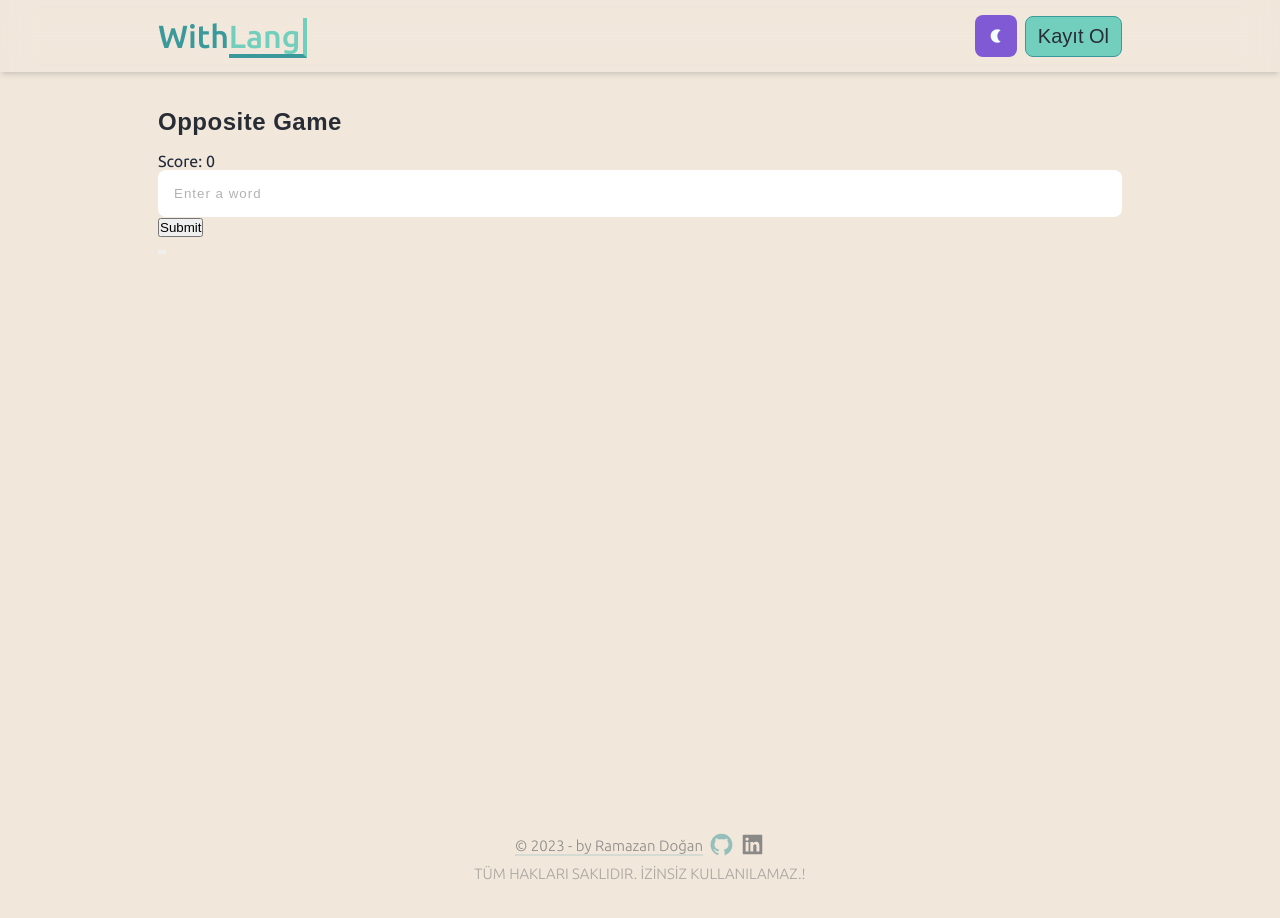
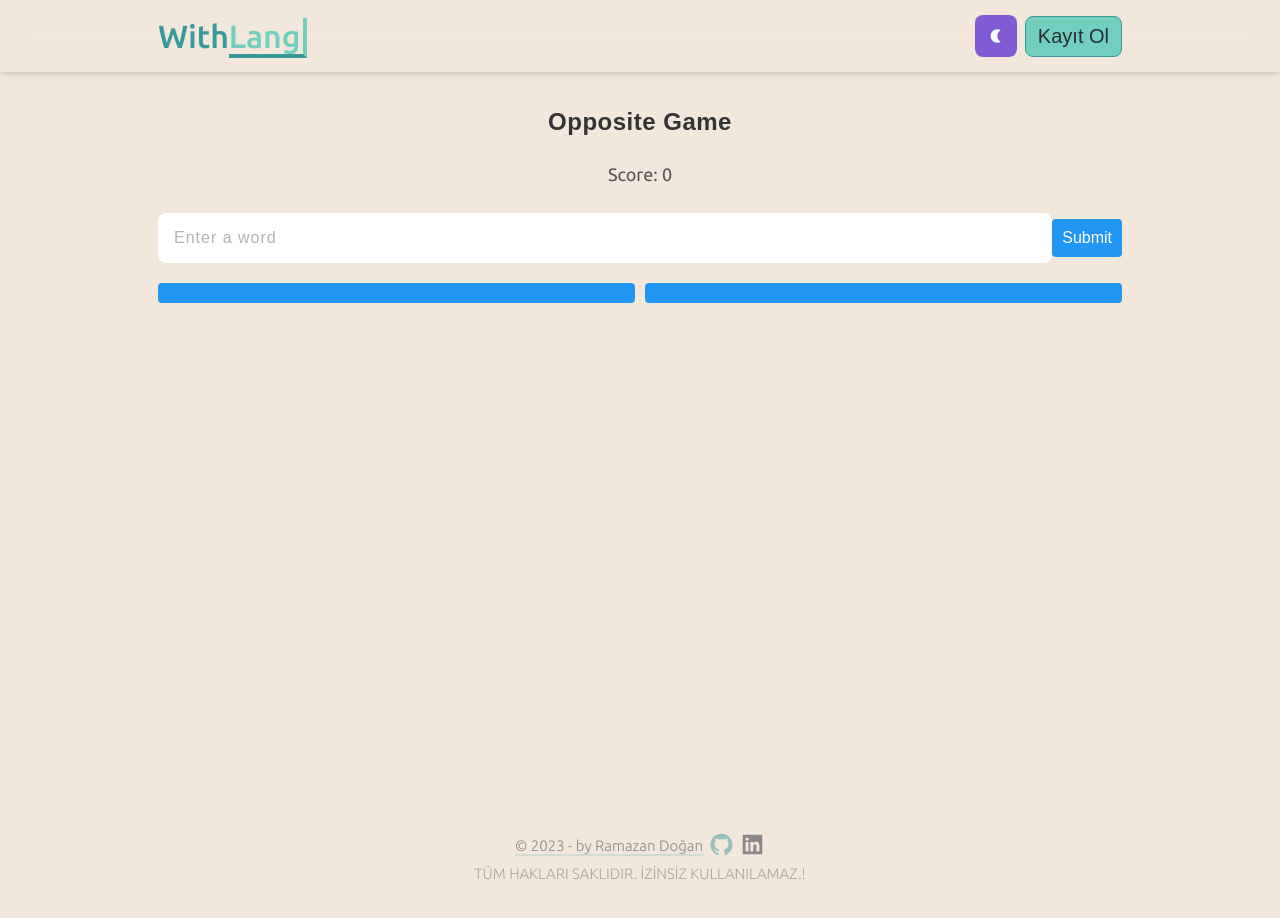
Before and after one commit to ramazandogna/with-lang, a React (Create React App) app: page /main/opposite in a window 1280 px wide. Built offline with nearby package versions, Linux system fonts and the light colour scheme.

Commit message:
Synonym and Opposite games have added

```diff
--- a/src/Apps/Opposite/OppositeGame.jsx
+++ b/src/Apps/Opposite/OppositeGame.jsx
@@ -69,10 +69,14 @@ const OppositeGame = () => {
    return (
       <div className="app app-section">
          <div className="container">
-            <h2>Opposite Game</h2>
+            <h2 className="game-h2">Opposite Game</h2>
             <p className="score">Score: {score}</p>
-            <form onSubmit={handleSubmit}>
+            <form
+               className="game-form"
+               onSubmit={handleSubmit}
+            >
                <input
+                  className="game-text-input"
                   type="text"
                   value={inputValue}
                   onChange={handleInputChange}
@@ -81,6 +85,7 @@ const OppositeGame = () => {
                <button
                   onClick={handleRandomWord}
                   type="submit"
+                  className="submit"
                >
                   Submit
                </button>
--- a/src/Apps/Synonym/SynonymGame.jsx
+++ b/src/Apps/Synonym/SynonymGame.jsx
@@ -1,3 +1,5 @@
+import './synonymgame.css';
+
 import React, { useState } from 'react';
 
 import axios from 'axios';
@@ -69,18 +71,23 @@ const SynonymGame = () => {
    return (
       <div className="app app-section">
          <div className="container">
-            <h2>Synonym Game</h2>
-            <p className="score">Score: {score}</p>
-            <form onSubmit={handleSubmit}>
+            <h2 className="game-h2">Synonym Game</h2>
+            <div className="score">Score: {score}</div>
+            <form
+               className="game-form"
+               onSubmit={handleSubmit}
+            >
                <input
+                  className="game-text-input"
                   type="text"
                   value={inputValue}
                   onChange={handleInputChange}
                   placeholder="Enter a word"
                />
                <button
+                  className="submit"
                   onClick={handleRandomWord}
-                  type="submit"
+                  type="submit-button"
                >
                   Submit
                </button>
--- a/src/Apps/Synonym/synonymgame.css
+++ b/src/Apps/Synonym/synonymgame.css
@@ -1,4 +1,4 @@
-h2 {
+.game-h2 {
    text-align: center;
    margin-bottom: 20px;
    font-size: 24px;
@@ -10,16 +10,17 @@ h2 {
    font-size: 18px;
    margin-bottom: 20px;
    color: #555;
+   padding: 0.5rem 0;
 }
 
-form {
+.game-form {
    display: flex;
    justify-content: center;
    align-items: center;
    margin-bottom: 20px;
 }
 
-input[type='text'] {
+.game-text-input {
    padding: 10px;
    border: 1px solid #ccc;
    border-radius: 4px;
@@ -49,3 +50,19 @@ input[type='text'] {
 .option:hover {
    background-color: #1976d2;
 }
+
+.button-container {
+   display: flex;
+   justify-content: center;
+   align-items: center;
+}
+
+.submit {
+   padding: 10px 10px;
+   background-color: #2196f3;
+   color: #fff;
+   border: none;
+   border-radius: 4px;
+   font-size: 16px;
+   cursor: pointer;
+}
--- a/src/Pages/Profile.jsx
+++ b/src/Pages/Profile.jsx
@@ -41,10 +41,29 @@ function Profile() {
       <div className="app">
          <div className="app-section">
             <div className="container">
-               <h2> User Profile:</h2>
-               <div>Name: {parsedData.fullName}</div>
-               <div>{parsedData.age}</div>
-               <div>{parsedData.email}</div>
+               <div>
+                  <h2> Kullanıcı Profili:</h2>
+                  <div>Senin adın: {parsedData.fullName}</div>
+                  <div>Senin yaşın: {parsedData.age}</div>
+                  <div>Senin epostan: {parsedData.email}</div>
+               </div>
+               <br />
+               <div>
+                  <h3>Senin Quiz Score</h3>
+                  <div>Doğru sayın: {parsedData.quiz[0].dogru}</div>
+                  <div>Yanlış sayın: {parsedData.quiz[0].yanlis}</div>
+                  <div>Durum: Geçti</div>
+               </div>
+               <br />
+               <div>
+                  <h3>Eş Anlamı Kelime Skoru:</h3>
+                  <div>{parsedData.esanlam} Puan</div>
+               </div>
+               <br />
+               <div>
+                  <h3>Zıt Anlamlı Kelime Skoru:</h3>
+                  <div>{parsedData.zitanlam} Puan</div>
+               </div>
             </div>
          </div>
       </div>
--- a/src/Server/userDetail.js
+++ b/src/Server/userDetail.js
@@ -5,6 +5,7 @@ const userDetailsSchema = new mongoose.Schema({
    age: Number,
    email: { type: String, unique: true },
    password: String,
+   quiz: Array,
 });
 
 module.exports = mongoose.model('UserInfo', userDetailsSchema);
```
